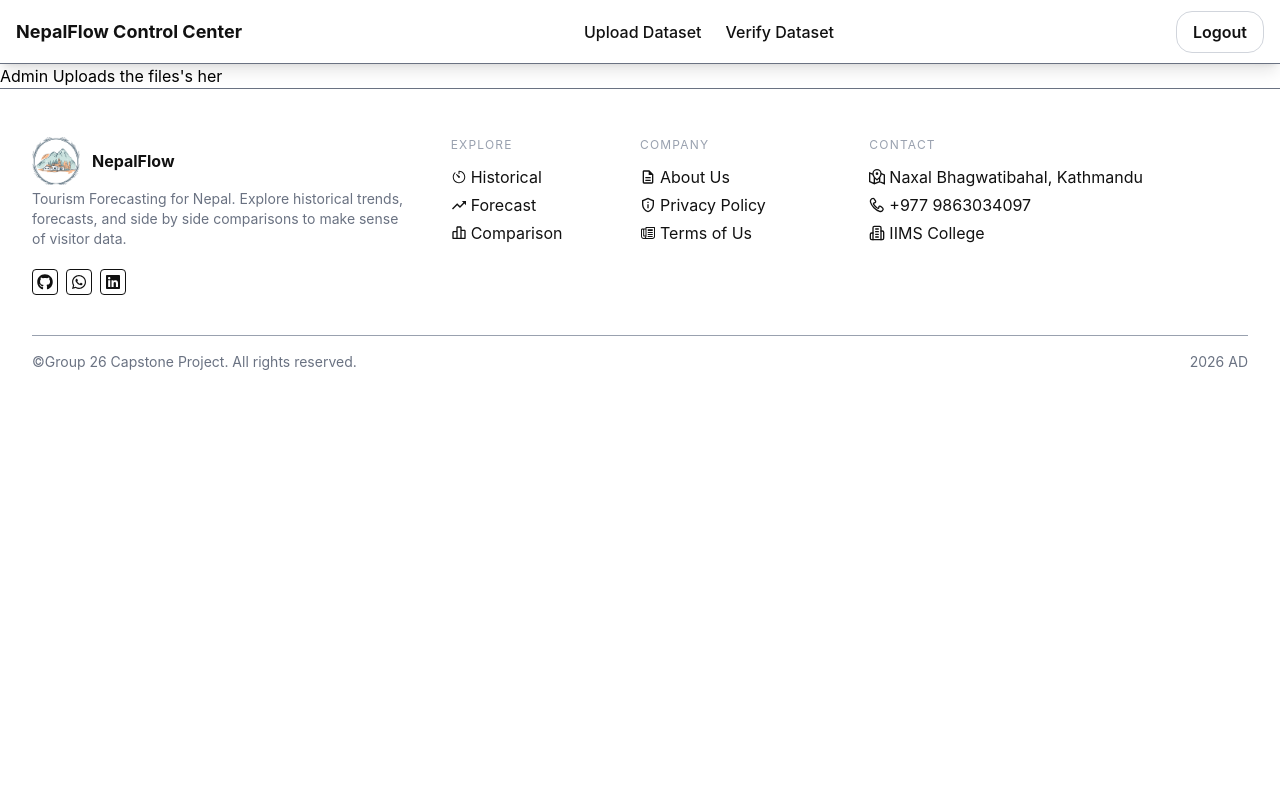
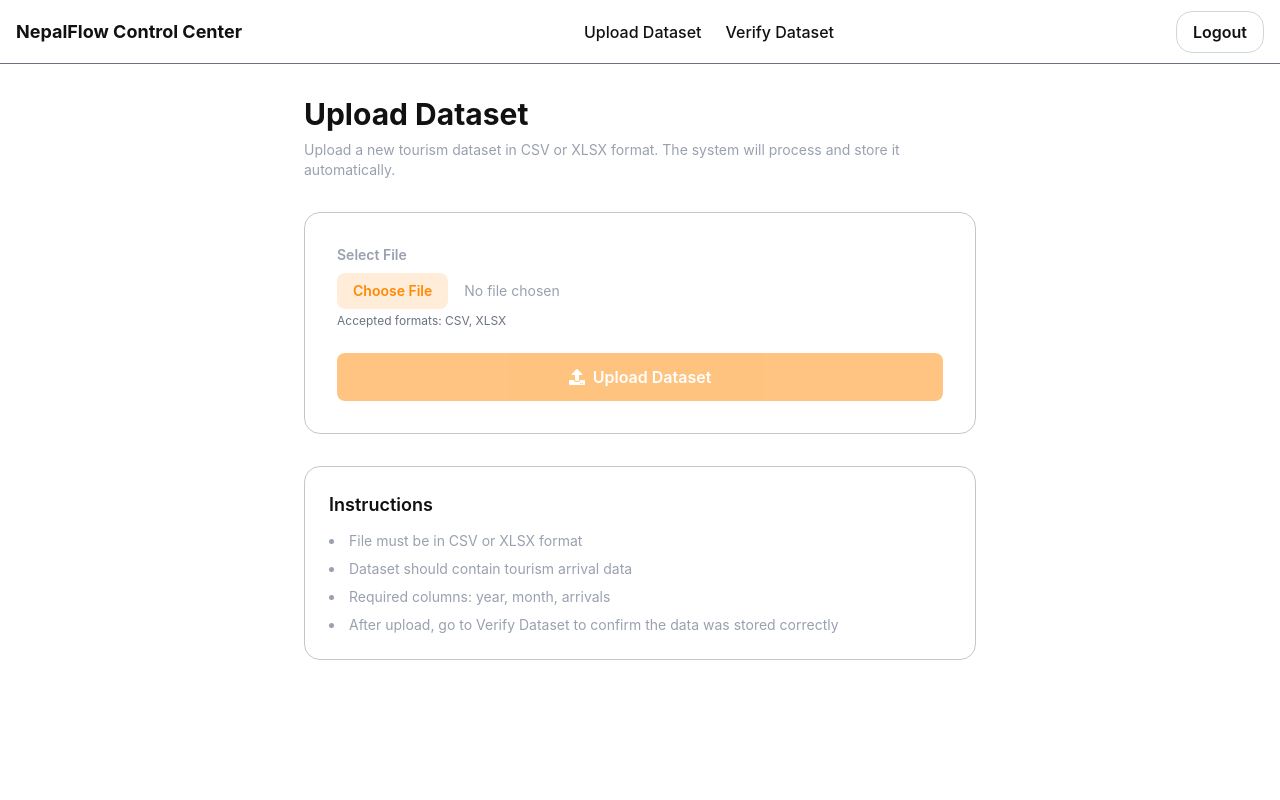
Before and after one commit to NilishaShrestha000/Capstone, a React (Vite) app: page /adminupload in a window 1280 px wide. Shown: the top 800 px of the page. Built offline with nearby package versions, Linux system fonts and the light colour scheme.

Commit message:
admin pages update

```diff
--- a/src/pages/Admin_Pages/AdminUpload.jsx
+++ b/src/pages/Admin_Pages/AdminUpload.jsx
@@ -1,6 +1,135 @@
+import { useState } from "react";
+import { FaUpload, FaCheckCircle, FaTimesCircle } from "react-icons/fa";
+
 const AdminUpload = () => {
+    const [file, setFile] = useState(null);
+    const [status, setStatus] = useState(null);
+    const [message, setMessage] = useState("");
+    const [loading, setLoading] = useState(false);
+
+    const token = localStorage.getItem("token");
+
+    const handleFileChange = (e) => {
+        setFile(e.target.files[0]);
+        setStatus(null);
+        setMessage("");
+    };
+
+    const handleUpload = async () => {
+        if (!file) {
+            setStatus("error");
+            setMessage("Please select a file first.");
+            return;
+        }
+
+        const allowedTypes = ["text/csv", "application/vnd.openxmlformats-officedocument.spreadsheetml.sheet"];
+        if (!allowedTypes.includes(file.type) && !file.name.endsWith(".csv") && !file.name.endsWith(".xlsx")) {
+            setStatus("error");
+            setMessage("Invalid file type. Only CSV and XLSX files are accepted.");
+            return;
+        }
+
+        setLoading(true);
+        setStatus(null);
+        setMessage("");
+
+        try {
+            const formData = new FormData();
+            formData.append("file", file);
+
+            const response = await fetch("http://localhost:5001/api/dataset/upload", {
+                method: "POST",
+                headers: { Authorization: `Bearer ${token}` },
+                body: formData,
+            });
+
+            const data = await response.json();
+
+            if (data.success) {
+                setStatus("success");
+                setMessage("Dataset uploaded successfully!");
+            } else {
+                setStatus("error");
+                setMessage(data.message || "Upload failed.");
+            }
+        } catch (err) {
+            setStatus("error");
+            setMessage("Cannot connect to server. Make sure backend is running.");
+        }
+
+        setLoading(false);
+    };
+
     return (
-        <div>Admin Uploads the files's her</div>
-    )
-}
+        <div className="min-h-screen bg-background text-foreground p-8">
+            <div className="max-w-2xl mx-auto">
+
+                <h1 className="text-3xl font-bold mb-2">Upload Dataset</h1>
+                <p className="text-gray-400 text-sm mb-8">
+                    Upload a new tourism dataset in CSV or XLSX format. The system will process and store it automatically.
+                </p>
+
+                <div className="border border-gray-500/40 rounded-2xl p-8 space-y-6">
+
+                    {/* File Input */}
+                    <div>
+                        <label className="block text-sm font-semibold text-gray-400 mb-2">
+                            Select File
+                        </label>
+                        <input
+                            type="file"
+                            accept=".csv,.xlsx"
+                            onChange={handleFileChange}
+                            className="w-full text-sm text-gray-400 file:mr-4 file:py-2 file:px-4 file:rounded-lg file:border-0 file:bg-orange-400/15 file:text-orange-400 file:font-semibold hover:file:bg-orange-400/25 cursor-pointer"
+                        />
+                        <p className="text-xs text-gray-500 mt-1">Accepted formats: CSV, XLSX</p>
+                    </div>
+
+                    {/* Selected file info */}
+                    {file && (
+                        <div className="bg-orange-400/10 border border-orange-400/30 rounded-lg px-4 py-3 text-sm text-orange-400">
+                            Selected: {file.name} ({(file.size / 1024).toFixed(1)} KB)
+                        </div>
+                    )}
+
+                    {/* Status message */}
+                    {status === "success" && (
+                        <div className="flex items-center gap-2 bg-green-400/10 border border-green-400/30 rounded-lg px-4 py-3 text-green-400 text-sm">
+                            <FaCheckCircle />
+                            {message}
+                        </div>
+                    )}
+                    {status === "error" && (
+                        <div className="flex items-center gap-2 bg-red-400/10 border border-red-400/30 rounded-lg px-4 py-3 text-red-400 text-sm">
+                            <FaTimesCircle />
+                            {message}
+                        </div>
+                    )}
+
+                    {/* Upload button */}
+                    <button
+                        onClick={handleUpload}
+                        disabled={loading || !file}
+                        className="w-full flex items-center justify-center gap-2 bg-orange-400 hover:bg-orange-500 text-white font-semibold py-3 rounded-lg transition-colors disabled:opacity-50"
+                    >
+                        <FaUpload />
+                        {loading ? "Uploading..." : "Upload Dataset"}
+                    </button>
+                </div>
+
+                {/* Instructions */}
+                <div className="mt-8 border border-gray-500/40 rounded-2xl p-6 space-y-3">
+                    <h2 className="font-semibold text-lg">Instructions</h2>
+                    <ul className="text-sm text-gray-400 space-y-2 list-disc list-inside">
+                        <li>File must be in CSV or XLSX format</li>
+                        <li>Dataset should contain tourism arrival data</li>
+                        <li>Required columns: year, month, arrivals</li>
+                        <li>After upload, go to Verify Dataset to confirm the data was stored correctly</li>
+                    </ul>
+                </div>
+            </div>
+        </div>
+    );
+};
+
 export default AdminUpload;
--- a/src/pages/Admin_Pages/AdminVerify.jsx
+++ b/src/pages/Admin_Pages/AdminVerify.jsx
@@ -1,6 +1,98 @@
+import { useState, useEffect } from "react";
+import { FaCheckCircle, FaDatabase, FaFileAlt } from "react-icons/fa";
+
 const AdminVerify = () => {
+    const [info, setInfo] = useState(null);
+    const [loading, setLoading] = useState(true);
+    const [error, setError] = useState(null);
+
+    const token = localStorage.getItem("token");
+
+    useEffect(() => {
+        fetchDatasetInfo();
+    }, []);
+
+    const fetchDatasetInfo = async () => {
+        setLoading(true);
+        try {
+            const response = await fetch("http://localhost:5001/api/dataset/info", {
+                headers: { Authorization: `Bearer ${token}` },
+            });
+            const data = await response.json();
+            if (data.success) {
+                setInfo(data);
+            } else {
+                setError(data.message || "Failed to load dataset info.");
+            }
+        } catch (err) {
+            setError("Cannot connect to server. Make sure backend is running.");
+        }
+        setLoading(false);
+    };
+
     return (
-        <div>Admin Verifies the uploads are working or not her</div>
-    )
-}
+        <div className="min-h-screen bg-background text-foreground p-8">
+            <div className="max-w-2xl mx-auto">
+
+                <h1 className="text-3xl font-bold mb-2">Verify Dataset</h1>
+                <p className="text-gray-400 text-sm mb-8">
+                    Check the current dataset status and confirm uploads were processed correctly.
+                </p>
+
+                {loading && (
+                    <div className="text-gray-400 text-sm">Loading dataset info...</div>
+                )}
+
+                {error && (
+                    <div className="bg-red-400/10 border border-red-400/30 rounded-lg px-4 py-3 text-red-400 text-sm">
+                        {error}
+                    </div>
+                )}
+
+                {info && (
+                    <div className="space-y-6">
+
+                        {/* Status card */}
+                        <div className="border border-green-400/30 bg-green-400/10 rounded-2xl p-6 flex items-center gap-4">
+                            <FaCheckCircle className="text-green-400 text-2xl" />
+                            <div>
+                                <p className="font-semibold text-green-400">Dataset Connected</p>
+                                <p className="text-sm text-gray-400">Backend is receiving data correctly</p>
+                            </div>
+                        </div>
+
+                        {/* Info cards */}
+                        <div className="grid grid-cols-2 gap-4">
+                            <div className="border border-gray-500/40 rounded-2xl p-6">
+                                <div className="flex items-center gap-2 text-orange-400 mb-2">
+                                    <FaDatabase />
+                                    <span className="text-xs uppercase tracking-wider">Upload Directory</span>
+                                </div>
+                                <p className="text-sm text-gray-400">{info.uploadDir || "uploads/"}</p>
+                            </div>
+                            <div className="border border-gray-500/40 rounded-2xl p-6">
+                                <div className="flex items-center gap-2 text-orange-400 mb-2">
+                                    <FaFileAlt />
+                                    <span className="text-xs uppercase tracking-wider">Files Uploaded</span>
+                                </div>
+                                <p className="text-2xl font-bold text-orange-400">
+                                    {info.fileCount ?? info.count ?? "—"}
+                                </p>
+                            </div>
+                        </div>
+
+                        {/* Refresh button */}
+                        <button
+                            onClick={fetchDatasetInfo}
+                            className="w-full border border-orange-400/40 text-orange-400 hover:bg-orange-400/10 font-semibold py-3 rounded-lg transition-colors"
+                        >
+                            Refresh Status
+                        </button>
+                    </div>
+                )}
+            </div>
+        </div>
+    );
+};
+
 export default AdminVerify;
```
